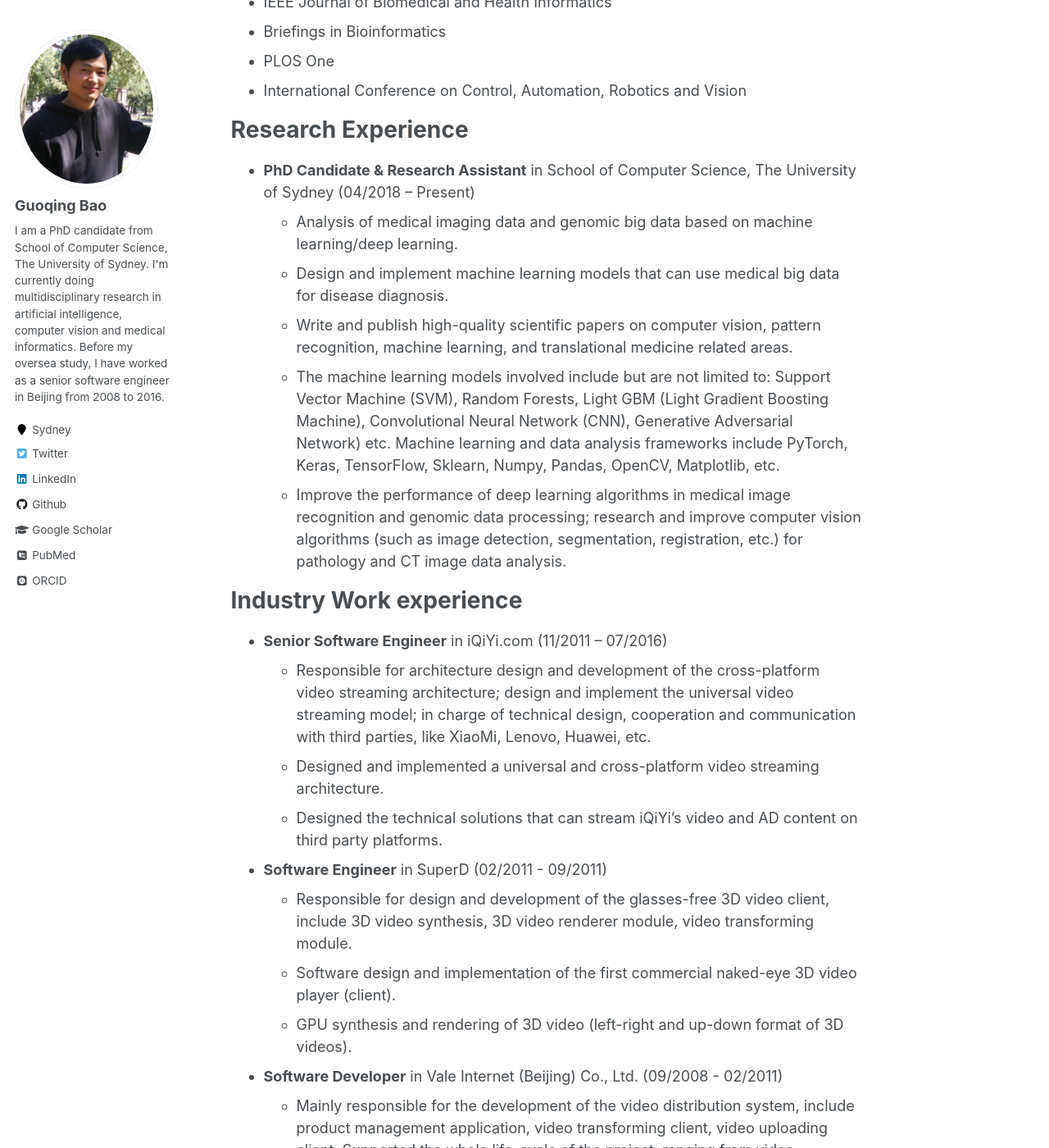
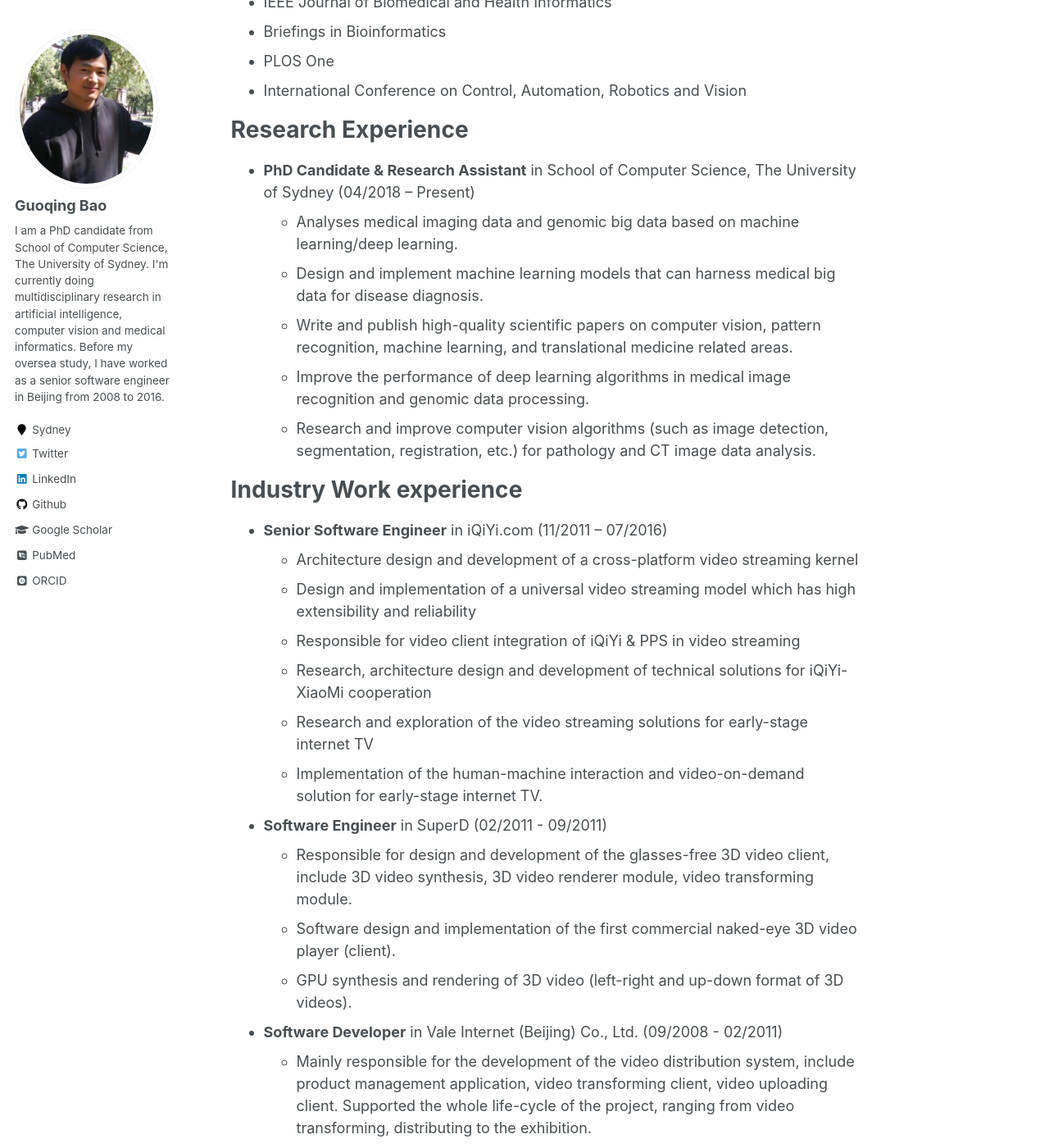
Before and after one commit to guoqingbao/guoqingbao.github.io, a Jekyll site: the page built from _pages/about.md, in a window 1280 px wide and 1400 px high, scrolled down 3651 px. Shown: the whole window at 82% size. Built offline with Jekyll 4.4.1, drawn with Linux system fonts in a browser that asks for light colours; some web fonts are replaced; some of the changed text lies outside the part shown.

```diff
--- a/_pages/about.md
+++ b/_pages/about.md
@@ -81,18 +81,21 @@
 Research Experience
 ======
 * **PhD Candidate & Research Assistant** in School of Computer Science, The University of Sydney (04/2018 – Present)
-  * Analysis of medical imaging data and genomic big data based on machine learning/deep learning.
-  * Design and implement machine learning models that can use medical big data for disease diagnosis.
+  * Analyses medical imaging data and genomic big data based on machine learning/deep learning.
+  * Design and implement machine learning models that can harness medical big data for disease diagnosis.
   * Write and publish high-quality scientific papers on computer vision, pattern recognition, machine learning, and translational medicine related areas.
-  * The machine learning models involved include but are not limited to: Support Vector Machine (SVM), Random Forests, Light GBM (Light Gradient Boosting Machine), Convolutional Neural Network (CNN), Generative Adversarial Network) etc. Machine learning and data analysis frameworks include PyTorch, Keras, TensorFlow, Sklearn, Numpy, Pandas, OpenCV, Matplotlib, etc.
-  * Improve the performance of deep learning algorithms in medical image recognition and genomic data processing; research and improve computer vision algorithms (such as image detection, segmentation, registration, etc.) for pathology and CT image data analysis.
+  * Improve the performance of deep learning algorithms in medical image recognition and genomic data processing.
+  * Research and improve computer vision algorithms (such as image detection, segmentation, registration, etc.) for pathology and CT image data analysis.
 
 Industry Work experience
 ======
 * **Senior Software Engineer** in iQiYi.com (11/2011 – 07/2016)
-  * Responsible for architecture design and development of the cross-platform video streaming architecture; design and implement the universal video streaming model; in charge of technical design, cooperation and communication with third parties, like XiaoMi, Lenovo, Huawei, etc.
-  * Designed and implemented a universal and cross-platform video streaming architecture.
-  * Designed the technical solutions that can stream iQiYi’s video and AD content on third party platforms.
+  * Architecture design and development of a cross-platform video streaming kernel
+  * Design and implementation of a universal video streaming model which has high extensibility and reliability
+  * Responsible for video client integration of iQiYi & PPS in video streaming
+  * Research, architecture design and development of technical solutions for iQiYi-XiaoMi cooperation
+  * Research and exploration of the video streaming solutions for early-stage internet TV
+  * Implementation of the human-machine interaction and video-on-demand solution for early-stage internet TV.
 * **Software Engineer** in SuperD (02/2011 - 09/2011)
   * Responsible for design and development of the glasses-free 3D video client, include 3D video synthesis, 3D video renderer module, video transforming module.
   * Software design and implementation of the first commercial naked-eye 3D video player (client).
```
Also changed, not shown: _pages/cv.md (+4 -4 lines), _portfolio/portfolio-1.md (+13 -5 lines), _portfolio/portfolio-2.md (+13 -6 lines), _publications/2021-02-04-PathoFusion.md (+2 -2 lines).
